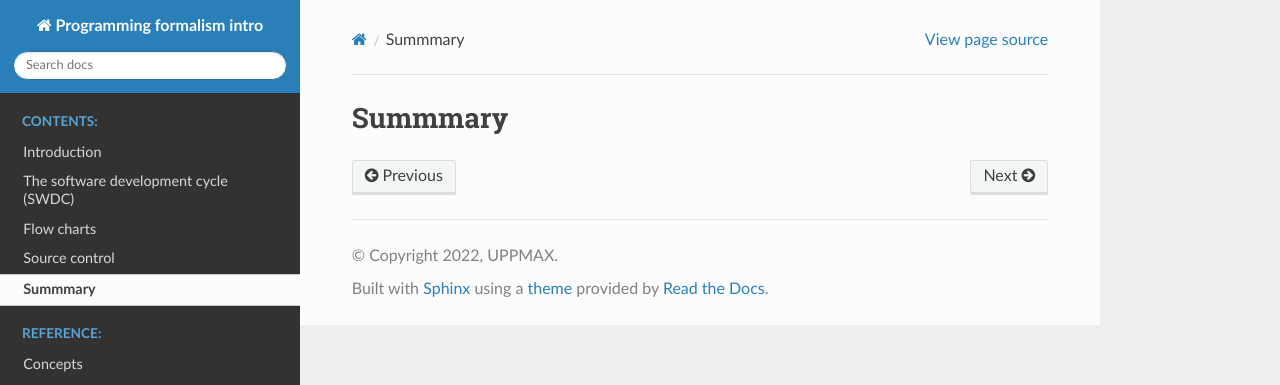
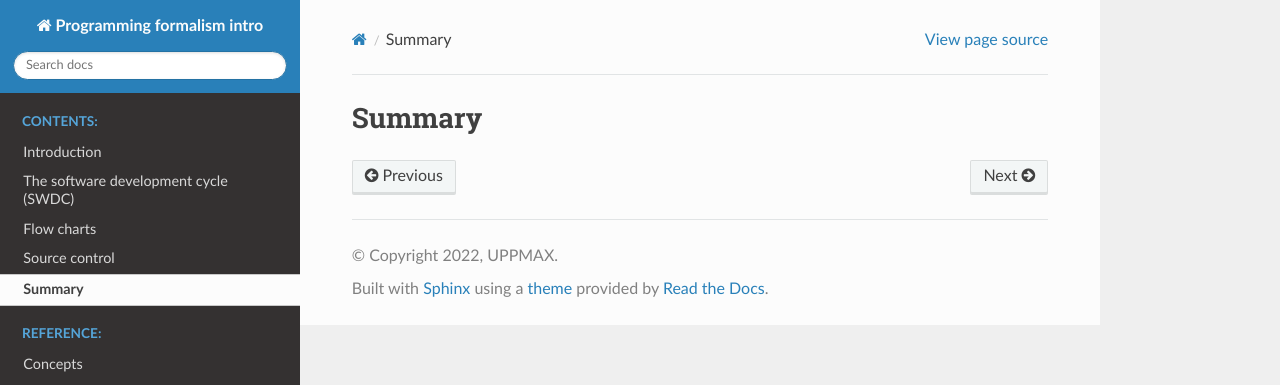
Before and after one commit to UPPMAX/programming_formalisms_intro, a Sphinx documentation site: the page built from doc/summary.md, in a window 1280 px wide. Shown: the top 385 px of the page. Built offline with Sphinx 7.4.7 and the Read the Docs theme 2.0.0, drawn with Linux system fonts in a browser that asks for light colours; pages that are not in the unit, such as notebooks, are missing from menus.

Commit message:
Update summary.md

```diff
--- a/doc/summary.md
+++ b/doc/summary.md
@@ -1 +1 @@
-# Summmary
+# Summary
```
